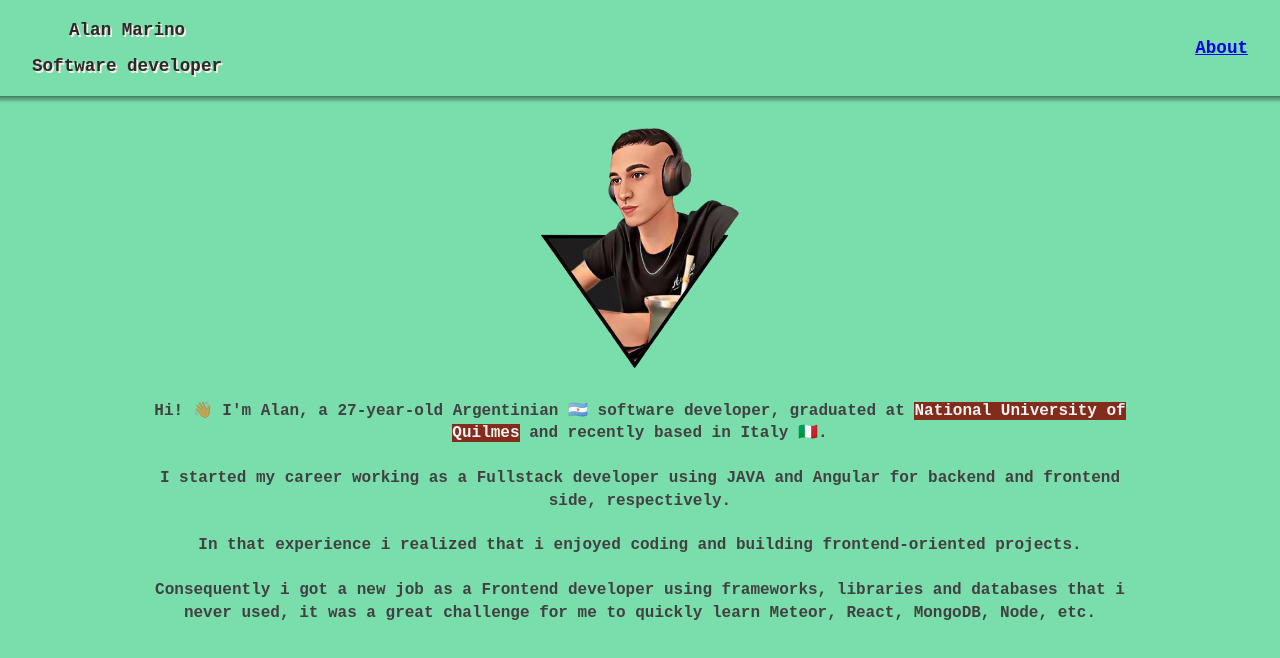
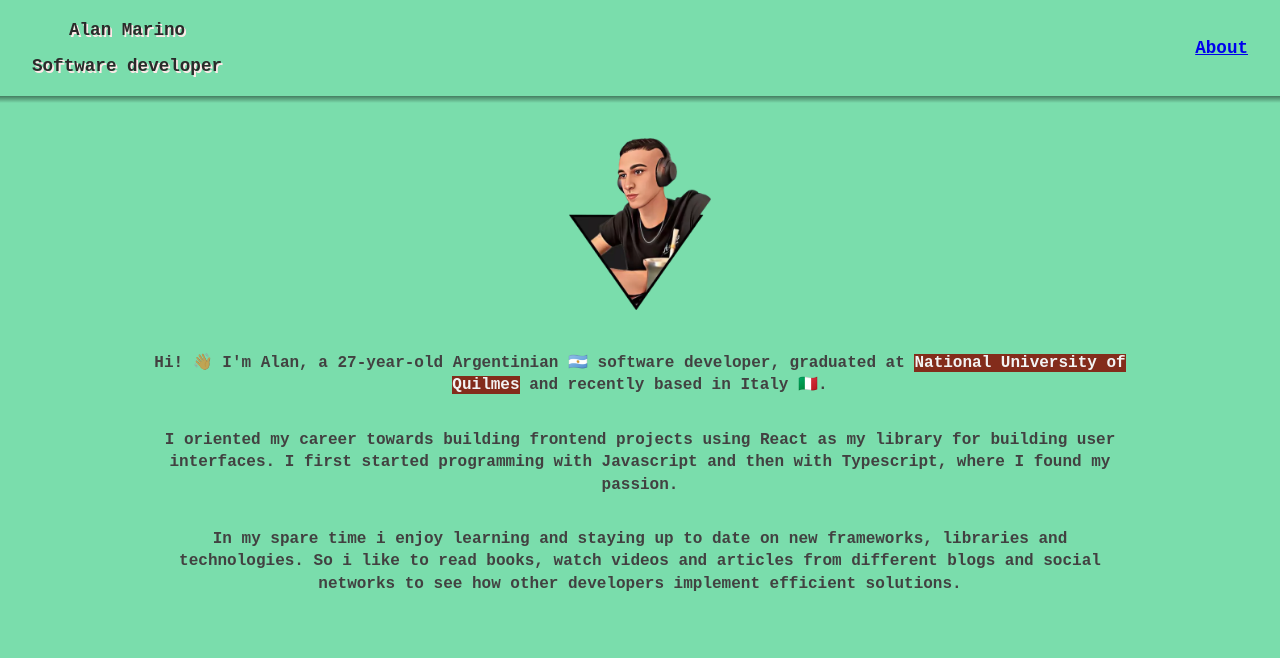
Before and after one commit to marinoalan/portfolio, a Next.js app: page / in a window 1280 px wide. Shown: the top 658 px of the page. Built offline with nearby package versions, Linux system fonts and the light colour scheme.

Commit message:
Changed logic of image profile

```diff
--- a/pages/_app.tsx
+++ b/pages/_app.tsx
@@ -11,9 +11,8 @@ const ImageContainer = styled.div`
   position: relative;
   display: flex;
   justify-content: center;
-  height: 30vh;
-  max-height: 30vw;
-  min-height: 11rem;
+  width: min(14rem, 100%);
+  height: min(12rem, 65vw);
 `;
 
 const Image = styled(NextImage)`
@@ -60,13 +59,13 @@ const GlobalStyle = createGlobalStyle`
 `;
 
 const Main = styled.main`
-  margin: 2rem 2rem 0rem 2rem;
+  margin: 2rem;
 `;
 
 const ImageShapeBackground = styled.div`
-  width: 30%;
-  max-width: 30vh;
-  min-width: 13rem;
+  width: 100%;
+  height: 100%;
+  position: absolute;
   border-radius: 75% 25% 84% 16% / 85% 51% 49% 15%;
   height: 100%;
 
@@ -81,11 +80,34 @@ const ImageShapeBackground = styled.div`
   background: linear-gradient(to right, var(--imageBackgroundColor), #9e9e9ebd);
 `;
 
+const ImageProfileContainer = styled.div`
+  display: flex;
+  align-items: center;
+  justify-content: center;
+  width: 100%;
+  height: 100%;
+`;
+
+const ImageProfile = styled.div`
+  position: relative;
+  width: 90%;
+  height: 90%;
+`;
+
+const ImageWrapper = styled.div`
+  display: flex;
+  justify-content: center;
+  align-items: center;
+`;
+
 const ImageWithGradient = () => {
   const [isImageLoaded, setIsImageLoaded] = useState<boolean>();
   return (
+    <ImageWrapper>
       <ImageContainer>
         {isImageLoaded && <ImageShapeBackground />}
+        <ImageProfileContainer>
+          <ImageProfile>
             <Image
               src={profileImg}
               alt="Profile image"
@@ -98,7 +120,10 @@ const ImageWithGradient = () => {
                 setIsImageLoaded(true);
               }}
             />
+          </ImageProfile>
+        </ImageProfileContainer>
       </ImageContainer>
+    </ImageWrapper>
   );
 };
 
--- a/pages/index.tsx
+++ b/pages/index.tsx
@@ -113,7 +113,19 @@ const Home: NextPage = () => {
             <ItalianFlagText>Italy</ItalianFlagText> 🇮🇹
           </CountryFlag>
           .
-          <br />
+        </CenteredText>
+        <CenteredText>
+          I oriented my career towards building frontend projects using React as
+          my library for building user interfaces. I first started programming
+          with Javascript and then with Typescript, where I found my passion.
+        </CenteredText>
+        <CenteredText>
+          In my spare time i enjoy learning and staying up to date on new
+          frameworks, libraries and technologies. So i like to read books, watch
+          videos and articles from different blogs and social networks to see
+          how other developers implement efficient solutions.
+        </CenteredText>
+        {/* <br />
           <br />
           I started my career working as a Fullstack developer using JAVA and
           Angular for backend and frontend side, respectively.
@@ -125,8 +137,7 @@ const Home: NextPage = () => {
           <br />
           Consequently i got a new job as a Frontend developer using frameworks,
           libraries and databases that i never used, it was a great challenge
-          for me to quickly learn Meteor, React, MongoDB, Node, etc.
-        </CenteredText>
+          for me to quickly learn Meteor, React, MongoDB, Node, etc. */}
       </TextContainer>
     </TextWrapper>
   );
```
Lines whose indentation alone changed are shown as unchanged.
